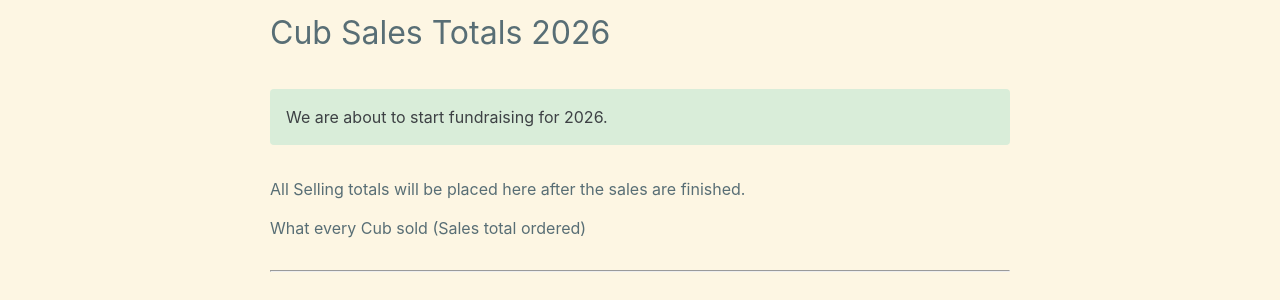
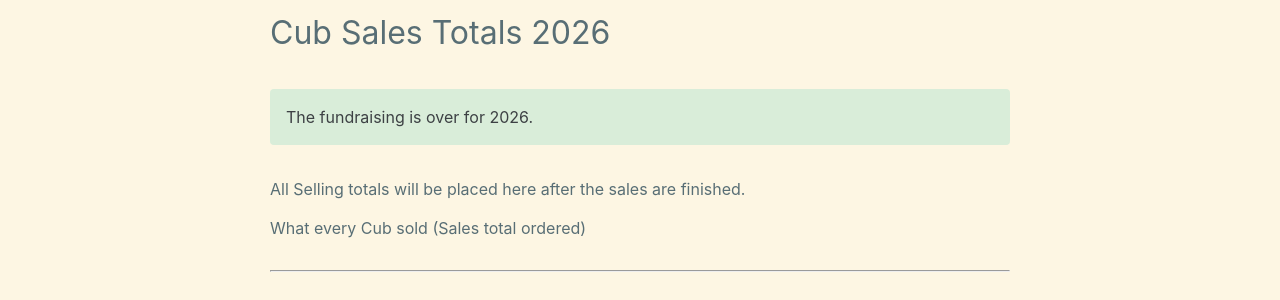
Before and after one commit to CodeJourneymen/scoutpiemaster, a Jekyll site: the page built from totals2024.md, in a window 1280 px wide. Shown: the part 135-435 px from the top of the page. Built offline with Jekyll 4.4.1, drawn with Linux system fonts in a browser that asks for light colours.

Commit message:
Update totals2024.md
pending adding scout totals

```diff
--- a/totals2024.md
+++ b/totals2024.md
@@ -4,7 +4,7 @@ title: Cub Sales Totals 2026
 permalink: /totals2024/
 ---
 
-We are about to start fundraising for 2026.<br/>
+The fundraising is over for 2026.<br/>
 {: .notice--success }
 
 All Selling totals will be placed here after the sales are finished.
```
